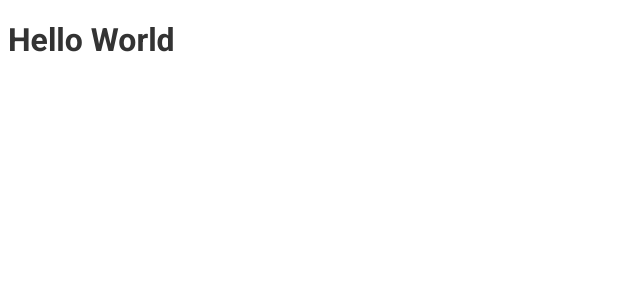
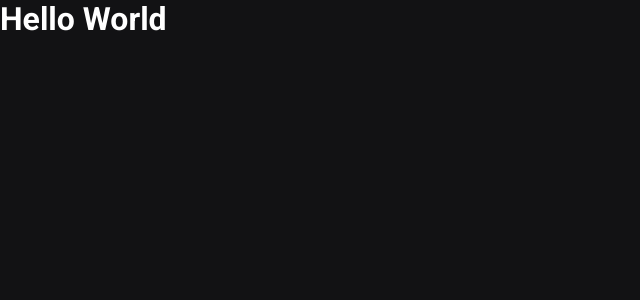
Before and after one commit to Eduardo-SO/ignews, a Next.js app: page / in a window 1280 px wide. Shown: the top 300 px of the page, without its empty margins (0-640 px from the left). Built offline with nearby package versions, Linux system fonts and the light colour scheme.

Commit message:
Add global styles

```diff
--- a/src/pages/_app.tsx
+++ b/src/pages/_app.tsx
@@ -1,4 +1,5 @@
-import { AppProps } from "next/app"
+import { AppProps } from 'next/app'
+import '../styles/global.scss'
 
 const MyApp: React.FC<AppProps> = ({ Component, pageProps }) => {
   return <Component {...pageProps} />
--- a/src/pages/index.tsx
+++ b/src/pages/index.tsx
@@ -1,4 +1,3 @@
-import styles from '../styles/home.module.scss'
 import Head from 'next/head'
 
 export default function Home() {
@@ -7,7 +6,7 @@ export default function Home() {
       <Head>
         <title>Inicio | ig.news</title>
       </Head>
-      <h1 className={styles.title}>
+      <h1>
         Hello World
     </h1>
     </>
--- /dev/null
+++ b/src/styles/global.scss
@@ -0,0 +1,46 @@
+* {
+  margin: 0;
+  padding: 0;
+  box-sizing: border-box;
+}
+
+:root {
+  --white: #ffffff;
+
+  --gray-100: #e1e1e6;
+  --gray-300: #a8a8b3;
+  --gray-900: #121214;
+
+  --cyan-500: #61dafb;
+  --yellow-500: #eba417;
+}
+
+@media (max-width: 1080px) {
+  html {
+    font-size: 93.75%;
+  }
+}
+
+@media (max-width: 720px) {
+  html {
+    font-size: 87.5%;
+  }
+}
+
+body {
+  background: var(--gray-900);
+  color: var(--white);
+}
+
+body, input, textarea, select, button {
+  font: 400 1rem 'Roboto', sans-serif;
+}
+
+button {
+  cursor: pointer;
+}
+
+a {
+  color: inherit;
+  text-decoration: none;
+}
--- a/src/styles/home.module.scss
+++ /dev/null
@@ -1,4 +0,0 @@
-.title {
-    font-family: 'Roboto', sans-serif;
-    color: #333;
-}
```
